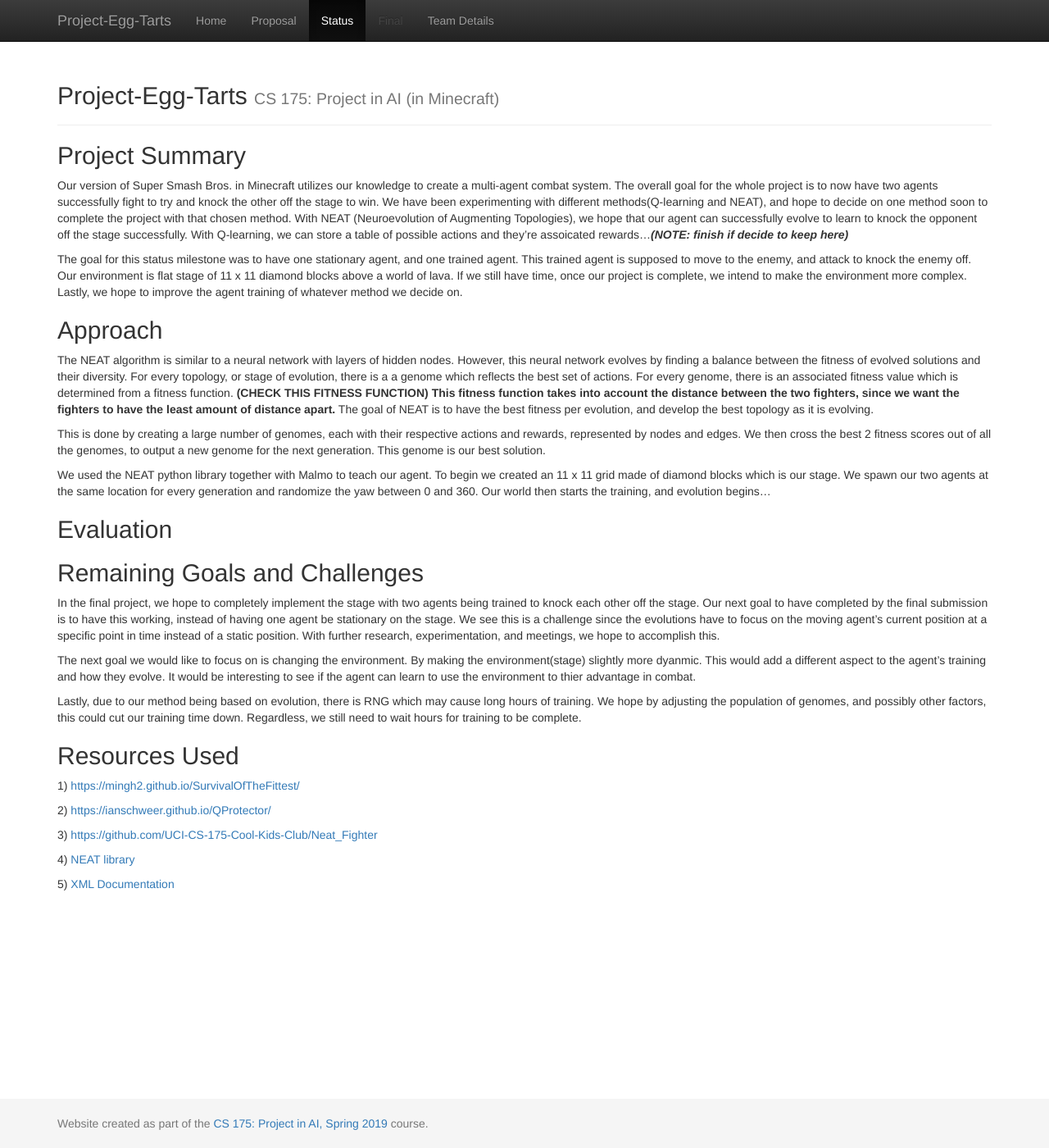
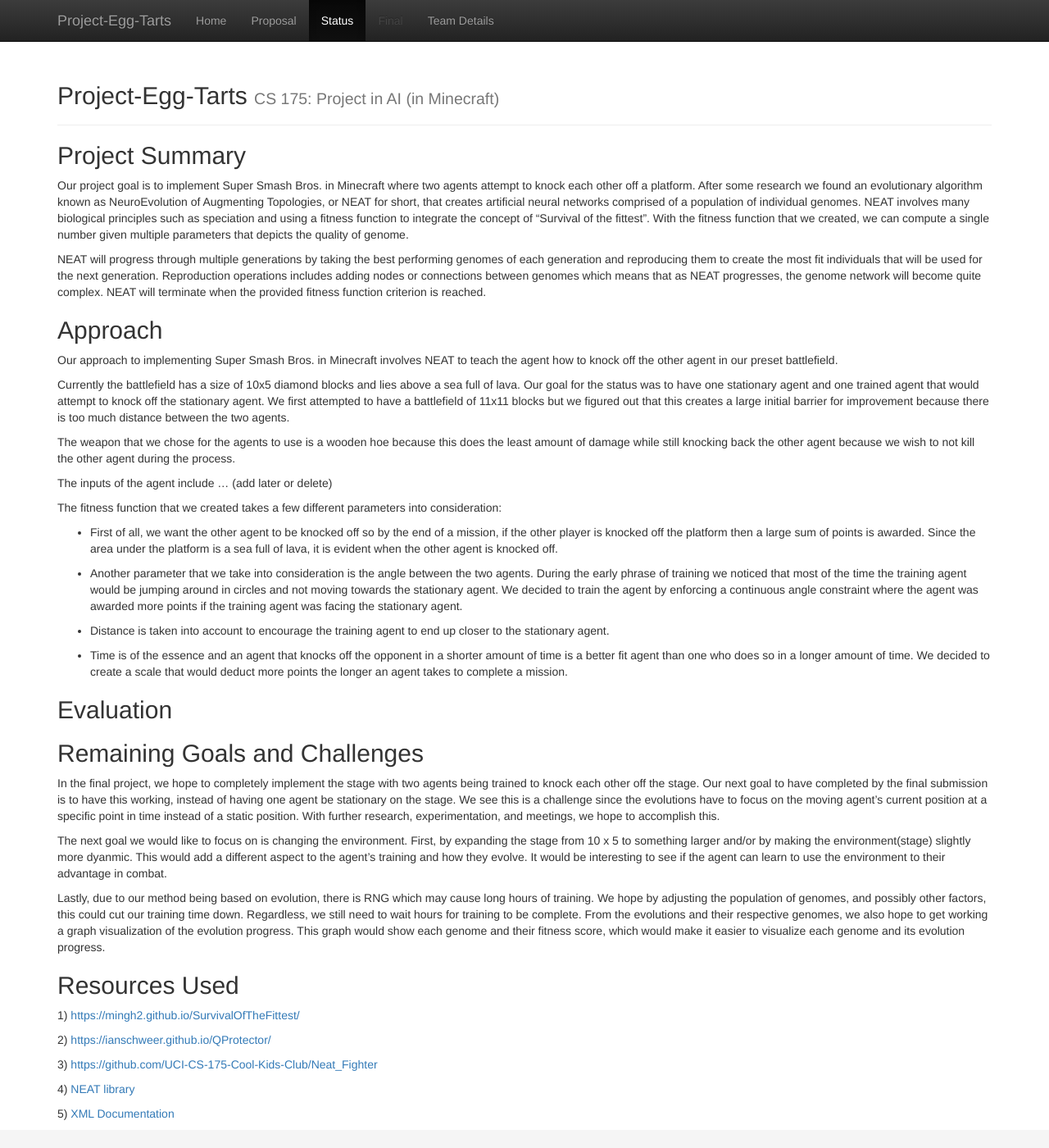
Before and after one commit to kazad123/Project_Egg_Tarts_Website, a Jekyll site: the page built from docs/status.md, in a window 1280 px wide and 1400 px high. Shown: the whole window at 82% size. Built offline with Jekyll 4.4.1, drawn with Linux system fonts in a browser that asks for light colours.

Commit message:
Update status.md

```diff
--- a/docs/status.md
+++ b/docs/status.md
@@ -5,17 +5,29 @@ title: Status
 
 ## Project Summary
 
-Our version of Super Smash Bros. in Minecraft utilizes our knowledge to create a multi-agent combat system. The overall goal for the whole project is to now have two agents successfully fight to try and knock the other off the stage to win. We have been experimenting with different methods(Q-learning and NEAT), and hope to decide on one method soon to complete the project with that chosen method. With NEAT (Neuroevolution of Augmenting Topologies), we hope that our agent can successfully evolve to learn to knock the opponent off the stage successfully.  With Q-learning, we can store a table of possible actions and they're assoicated rewards...***(NOTE: finish if decide to keep here)***
+Our project goal is to implement Super Smash Bros. in Minecraft where two agents attempt to knock each other off a platform. After some research we found an evolutionary algorithm known as NeuroEvolution of Augmenting Topologies, or NEAT for short, that creates artificial neural networks comprised of a population of individual genomes. NEAT involves many biological principles such as speciation and using a fitness function to integrate the concept of “Survival of the fittest”. With the fitness function that we created, we can compute a single number given multiple parameters that depicts the quality of genome.
 
-The goal for this status milestone was to have one stationary agent, and one trained agent. This trained agent is supposed to move to the enemy, and attack to knock the enemy off. Our environment is flat stage of 11 x 11 diamond blocks above a world of lava. If we still have time, once our project is complete, we intend to make the environment more complex. Lastly, we hope to improve the agent training of whatever method we decide on.
+NEAT will progress through multiple generations by taking the best performing genomes of each generation and reproducing them to create the most fit individuals that will be used for the next generation. Reproduction operations includes adding nodes or connections between genomes which means that as NEAT progresses, the genome network will become quite complex. NEAT will terminate when the provided fitness function criterion is reached.
 
 ## Approach
 
-The NEAT algorithm is similar to a neural network with layers of hidden nodes. However, this neural network evolves by finding a balance between the fitness of evolved solutions and their diversity. For every topology, or stage of evolution, there is a a genome which reflects the best set of actions. For every genome, there is an associated fitness value which is determined from a fitness function. **(CHECK THIS FITNESS FUNCTION) This fitness function takes into account the distance between the two fighters, since we want the fighters to have the least amount of distance apart.** The goal of NEAT is to have the best fitness per evolution, and develop the best topology as it is evolving.
+Our approach to implementing Super Smash Bros. in Minecraft involves NEAT to teach the agent how to knock off the other agent in our preset battlefield.
 
-This is done by creating a large number of genomes, each with their respective actions and rewards, represented by nodes and edges. We then cross the best 2 fitness scores out of all the genomes, to output a new genome for the next generation. This genome is our best solution.
+Currently the battlefield has a size of 10x5 diamond blocks and lies above a sea full of lava. Our goal for the status was to have one stationary agent and one trained agent that would attempt to knock off the stationary agent. We first attempted to have a battlefield of 11x11 blocks but we figured out that this creates a large initial barrier for improvement because there is too much distance between the two agents.
 
-We used the NEAT python library together with Malmo to teach our agent. To begin we created an 11 x 11 grid made of diamond blocks which is our stage. We spawn our two agents at the same location for every generation and randomize the yaw between 0 and 360. Our world then starts the training, and evolution begins...
+The weapon that we chose for the agents to use is a wooden hoe because this does the least amount of damage while still knocking back the other agent because we wish to not kill the other agent during the process.
+
+The inputs of the agent include … (add later or delete)
+
+The fitness function that we created takes a few different parameters into consideration:
+
+- First of all, we want the other agent to be knocked off so by the end of a mission, if the other player is knocked off the platform then a large sum of points is awarded. Since the area under the platform is a sea full of lava, it is evident when the other agent is knocked off.
+
+- Another parameter that we take into consideration is the angle between the two agents. During the early phrase of training we noticed that most of the time the training agent would be jumping around in circles and not moving towards the stationary agent. We decided to train the agent by enforcing a continuous angle constraint where the agent was awarded more points if the training agent was facing the stationary agent.
+
+- Distance is taken into account to encourage the training agent to end up closer to the stationary agent.
+
+- Time is of the essence and an agent that knocks off the opponent in a shorter amount of time is a better fit agent than one who does so in a longer amount of time. We decided to create a scale that would deduct more points the longer an agent takes to complete a mission.
 
 ## Evaluation
 
@@ -23,9 +35,9 @@ We used the NEAT python library together with Malmo to teach our agent. To begin
 
 In the final project, we hope to completely implement the stage with two agents being trained to knock each other off the stage. Our next goal to have completed by the final submission is to have this working, instead of having one agent be stationary on the stage. We see this is a challenge since the evolutions have to focus on the moving agent's current position at a specific point in time instead of a static position. With further research, experimentation, and meetings, we hope to accomplish this.
 
-The next goal we would like to focus on is changing the environment. By making the environment(stage) slightly more dyanmic. This would add a different aspect to the agent's training and how they evolve. It would be interesting to see if the agent can learn to use the environment to thier advantage in combat.
+The next goal we would like to focus on is changing the environment. First, by expanding the stage from 10 x 5 to something larger and/or by making the environment(stage) slightly more dyanmic. This would add a different aspect to the agent's training and how they evolve. It would be interesting to see if the agent can learn to use the environment to their advantage in combat.
 
-Lastly, due to our method being based on evolution, there is RNG which may cause long hours of training. We hope by adjusting the population of genomes, and possibly other factors, this could cut our training time down. Regardless, we still need to wait hours for training to be complete.
+Lastly, due to our method being based on evolution, there is RNG which may cause long hours of training. We hope by adjusting the population of genomes, and possibly other factors, this could cut our training time down. Regardless, we still need to wait hours for training to be complete. From the evolutions and their respective genomes, we also hope to get working a graph visualization of the evolution progress. This graph would show each genome and their fitness score, which would make it easier to visualize each genome and its evolution progress.
 
 
 ## Resources Used
```
